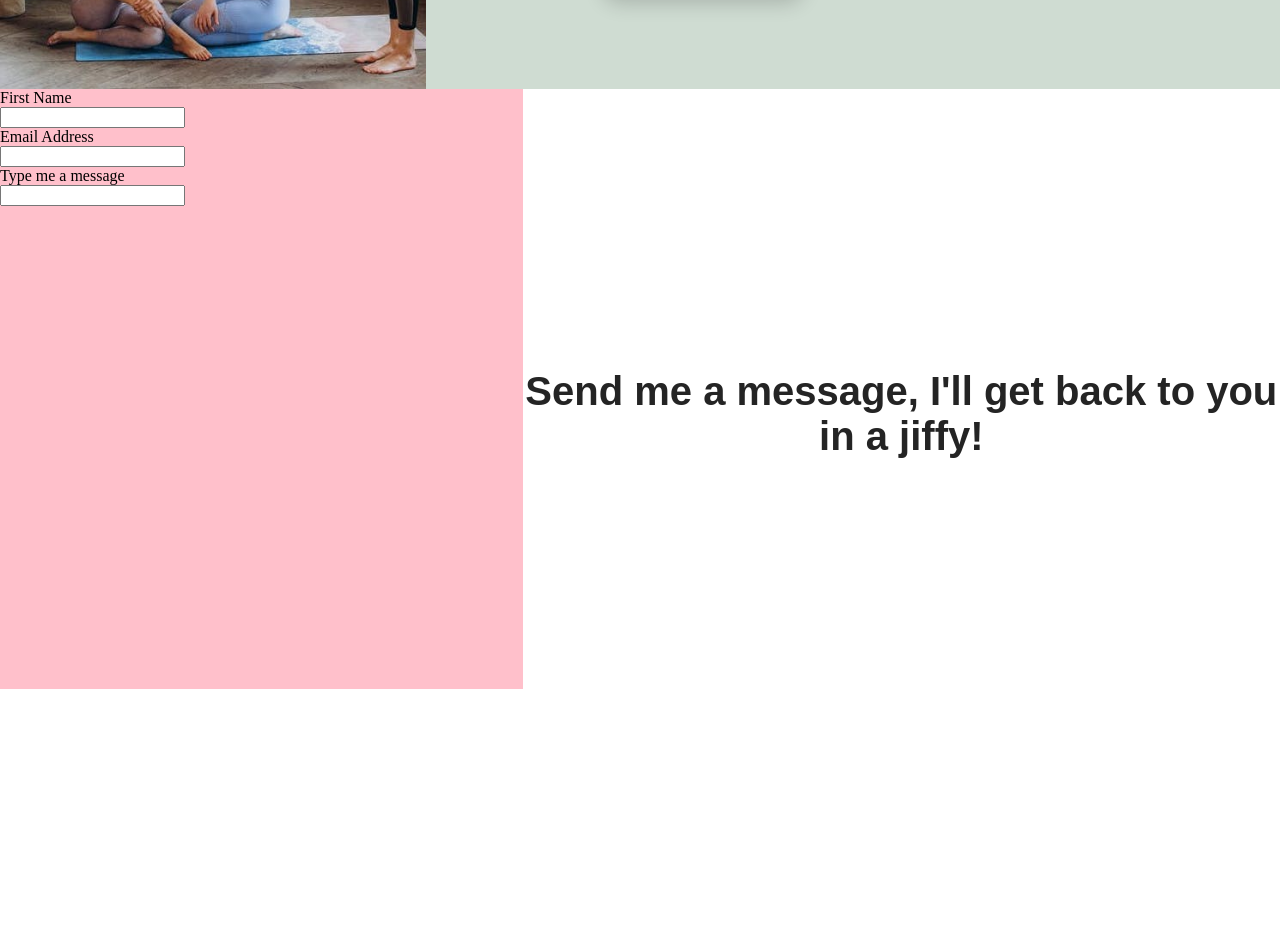
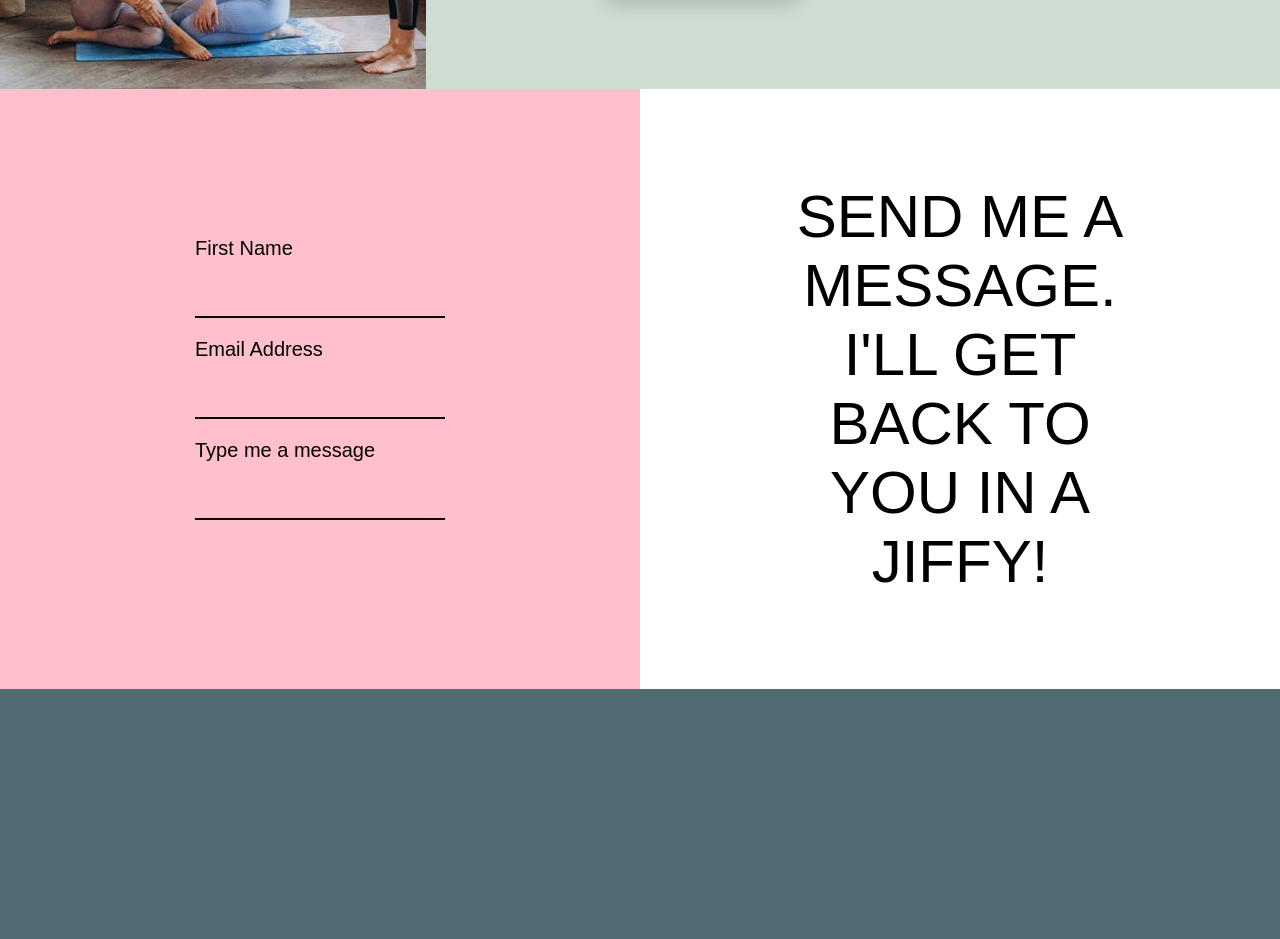
Before and after one commit to Pluriverse/Camille_Yoga, a plain HTML site: page Contact.html in a window 1280 px wide. Shown: the part 1145-2084 px from the top of the page. Before the commit the page ends 1834 px from the top, so only its background shows below. Drawn offline with Linux system fonts and the light colour scheme.

Commit message:
updated styling to input boxes in contact and added footer basic html

```diff
--- a/Contact.html
+++ b/Contact.html
@@ -14,8 +14,8 @@
     <header>
         <div class="nav-wrapper">
             <div class="topnav-left">
-                <h3 class="camheader">CAMILLE FOLLEY</h3>
-                <h3 class="yogaheader">YOGA STUDIO</h3>
+                <a href="index.html"><h3 class="camheader">CAMILLE FOLLEY</h3></a>
+                <a href="index.html"><h3 class="yogaheader">YOGA STUDIO</h3></a>
             </div>
             <div>
                 <ul class="topnav-right">
@@ -72,16 +72,31 @@
     </div>
     <div class="input-container">
         <div class="input-boxes">
-            <form>
-                <label for="name">First Name</label><br>
+            <form class="inputs">
+                <label for="name"><p>First Name</p></label><br>
                 <input type="text" id="name" name="name"><br>
-                <label for="email">Email Address</label><br>
+                <label for="email"><p>Email Address</p></label><br>
                 <input type="text" id="email" name="email"><br>
-                <label for="message">Type me a message</label><br>
+                <label for="message"><p>Type me a message</p></label><br>
                 <input type="text" id="message" name="message"><br>
             </form>
         </div>
-        <h2>Send me a message, I'll get back to you in a jiffy!</h2>
+        <div class="messageme"><h1>Send me a message.<br> I'll get back to you in a jiffy!</h1>
+        </div>
     </div>
+
+
+    <footer>
+        <div class="footercontainer">
+            <div class="footerbox">
+                <div class="footer-left">
+
+                </div>
+                <div class="footer-right">
+
+                </div>
+            </div>
+        </div>
+    </footer>
 </body>
 </html>
--- a/Styles.css
+++ b/Styles.css
@@ -90,7 +90,7 @@ h4 {
 .bg-img {
     background-image: url("images/cam1.jpeg");
     box-shadow: inset 0 0 99999px rgba(161, 192, 129, 0.5);
-    height: 1050px;
+    height: 100vh;
     background-position: center;
     background-repeat: no-repeat;
     background-size: cover;
@@ -100,8 +100,10 @@ h4 {
 .nav-wrapperhome {
     position: absolute;
     display: flex;
-    justify-content: space-evenly;
-    margin: 10px 0px 0px 30px;
+    justify-content: space-between;
+    margin: 10px 0px 0px 0px;
+    padding-left: 30px;
+    width: 100%;
 }
 
 
@@ -129,6 +131,8 @@ h4 {
 .topnavhome-right {
     position: relative;
     text-align: right;
+    width: 100%;
+
 }
 
 
@@ -137,7 +141,7 @@ h4 {
         font-family: 'Poppins', sans-serif;
         font-size: 30px;
         text-decoration: none;
-        color: navajowhite;
+        color: #344453;
         border-bottom: transparent;
         transition: 0.5s;
     }
@@ -497,16 +501,60 @@ iframe {
     Height: 600px;
     display: flex;
     align-items: center;
+    justify-content: center;
+    position: relative;
 }
 
 .input-boxes {
     display: flex;
     width: 50%;
     height: 100%;
+    justify-content: center;
+    align-items: center;
     background-color: pink;
 }
 
 
+.messageme {
+    width: 50%;
+    display: flex;
+    justify-content: center;
+    height: 100%;
+}
+
+.messageme h1 {
+    width: 60%;
+    display: flex;
+    font-size: 60px;
+    align-items: center;
+    text-align: center;
+    text-transform:uppercase;
+}
+
+input {
+    width: 250px;
+    height: 40px;
+    padding: 10px;
+    font-size: 20px;
+    border: none;
+    background-color: pink;
+    outline: none;
+    border-bottom: 2px solid black;
+    margin-bottom: 20px;
+}
 
 
     /* --------------------------ABOUT----------------------------------------------*/
+
+
+    /* --------------------------FOOTER----------------------------------------------*/
+
+    .footercontainer {
+        background-color:#506B71;
+        width: 100%;
+        height: 250px;
+    }
+
+    .footerbox {
+
+    }
```
Also changed, not shown: About.html (+2 -2 lines), Classes.html (+2 -2 lines).
